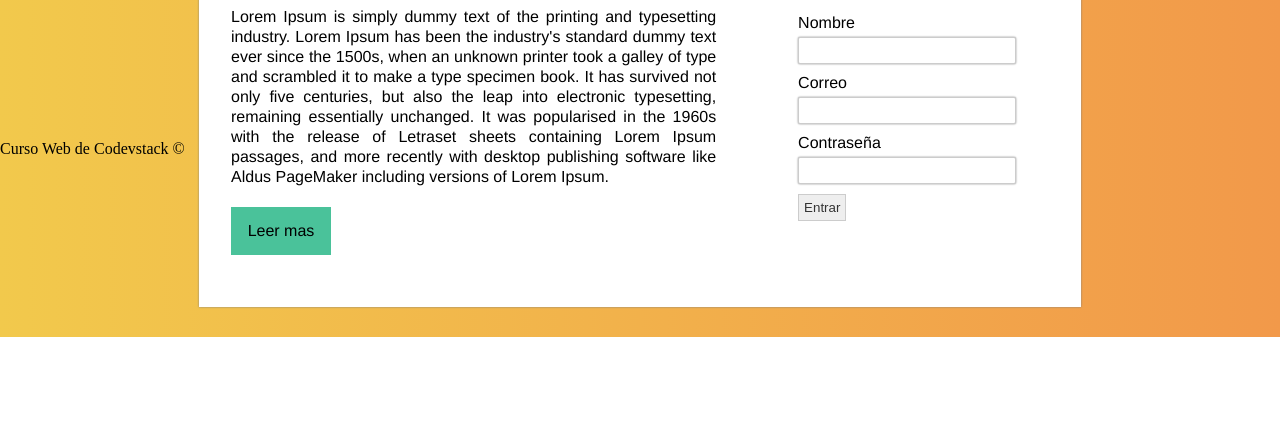
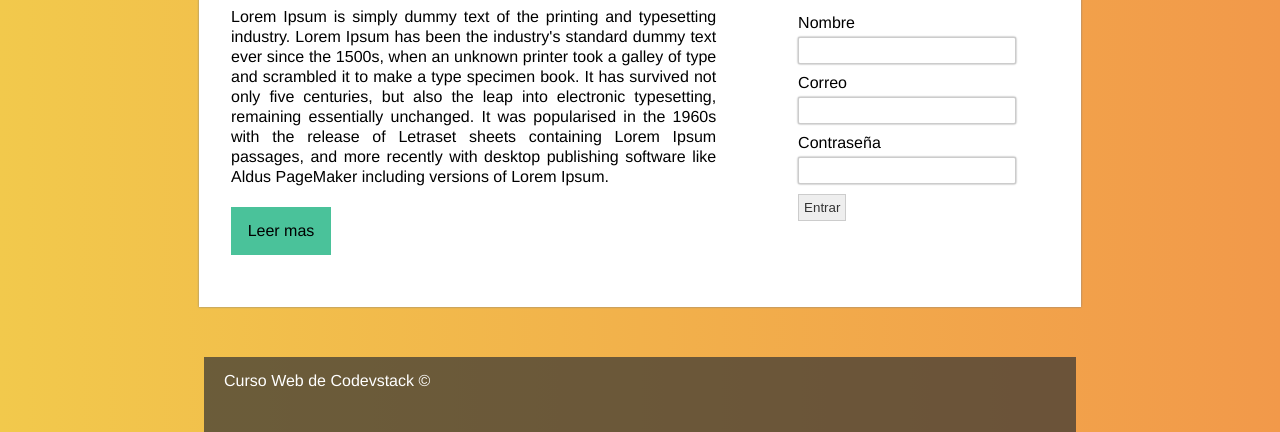
Before and after one commit to Ricardo191998/Primer-maquetado, a plain HTML site: page index.html in a window 1280 px wide. Shown: the part 642-1074 px from the top of the page. Before the commit the page ends 979 px from the top, so only its background shows below. Drawn offline with Linux system fonts and the light colour scheme.

Commit message:
+Mejorando el footer

```diff
--- a/css/styles.css
+++ b/css/styles.css
@@ -41,8 +41,16 @@ body{
 }
 
 footer{
-    position:  absolute !important;
-    bottom: 0px !important;
+    width: 65%;
+    height: 75px;
+    padding-left: 20px;
+    padding-right: 20px;
+    font-family: Helvetica , Arial;
+    background-color: rgb(50 , 50,50,0.70);
+    color: white;
+    margin: 0px auto;
+    margin-top: 50px;
+    line-height: 47px;
 }
 
 .menu{
```
